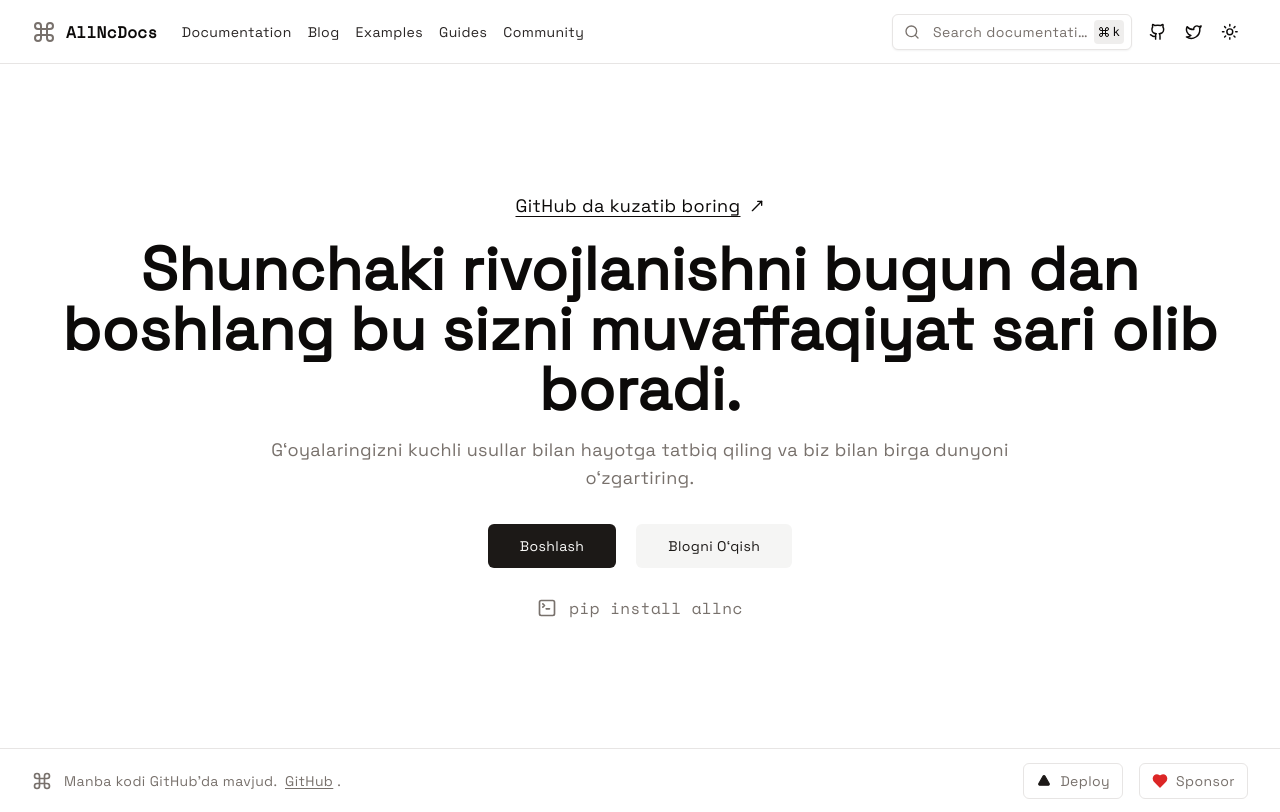
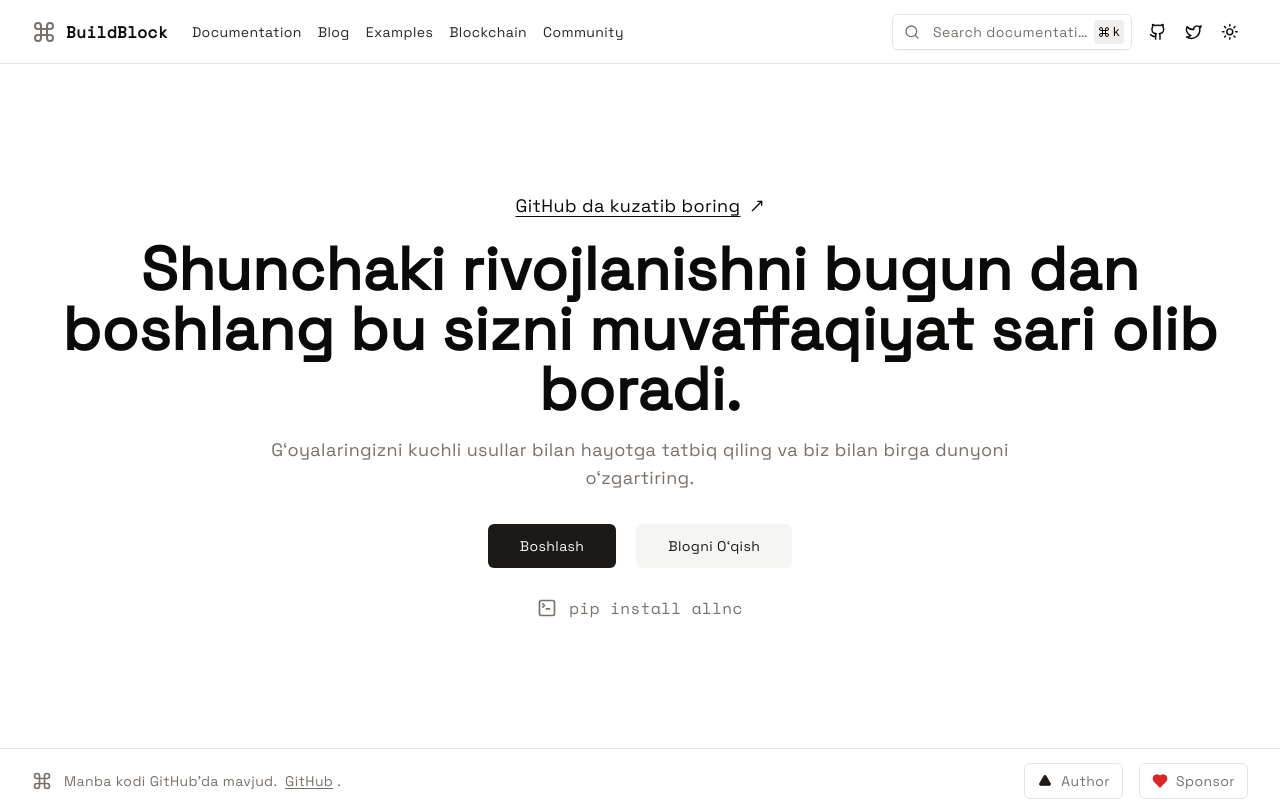
Before and after one commit to themusharraf/doc, a Next.js app: page / in a window 1280 px wide. Built offline with nearby package versions, Linux system fonts and the light colour scheme.

Commit message:
add home change words

```diff
--- a/app/layout.tsx
+++ b/app/layout.tsx
@@ -20,10 +20,10 @@ const monoFont = Space_Mono({
 });
 
 export const metadata: Metadata = {
-  title: "AriaDocs - Template",
-  metadataBase: new URL("https://ariadocs.vercel.app/"),
+  title: "BuildBlock - Musharraf",
+  metadataBase: new URL("https://www.allnc.uz"),
   description:
-    "This comprehensive documentation template, crafted with Next.js and available as open-source, delivers a sleek and responsive design, tailored to meet all your project documentation requirements.",
+    "BuildBlock – har bir g‘oyani shakllantiruvchi mustahkam poydevor, kelajakni bugundan qurish uchun eng yaxshi tanlov.",
 };
 
 export default function RootLayout({
--- a/components/footer.tsx
+++ b/components/footer.tsx
@@ -32,11 +32,11 @@ export function FooterButtons() {
   return (
     <>
       <Link
-        href="https://github.com/themusharraf"
+        href="https://t.me/Musharraaf"
         className={buttonVariants({ variant: "outline", size: "sm" })}
       >
         <TriangleIcon className="h-[0.8rem] w-4 mr-2 text-primary fill-current" />
-        Deploy
+        Author
       </Link>
       <Link
         href="https://tirikchilik.uz/musharraf"
--- a/components/navbar.tsx
+++ b/components/navbar.tsx
@@ -22,7 +22,7 @@ export const NAVLINKS = [
     href: "#",
   },
   {
-    title: "Guides",
+    title: "Blockchain",
     href: "#",
   },
   {
@@ -79,7 +79,7 @@ export function Logo() {
   return (
     <Link href="/" className="flex items-center gap-2.5">
       <CommandIcon className="w-6 h-6 text-muted-foreground" strokeWidth={2} />
-      <h2 className="text-md font-bold font-code">AllNcDocs</h2>
+      <h2 className="text-md font-bold font-code">BuildBlock</h2>
     </Link>
   );
 }
```
Also changed, not shown: app/opengraph-imag.jpg (added), app/opengraph-image.jpg.
